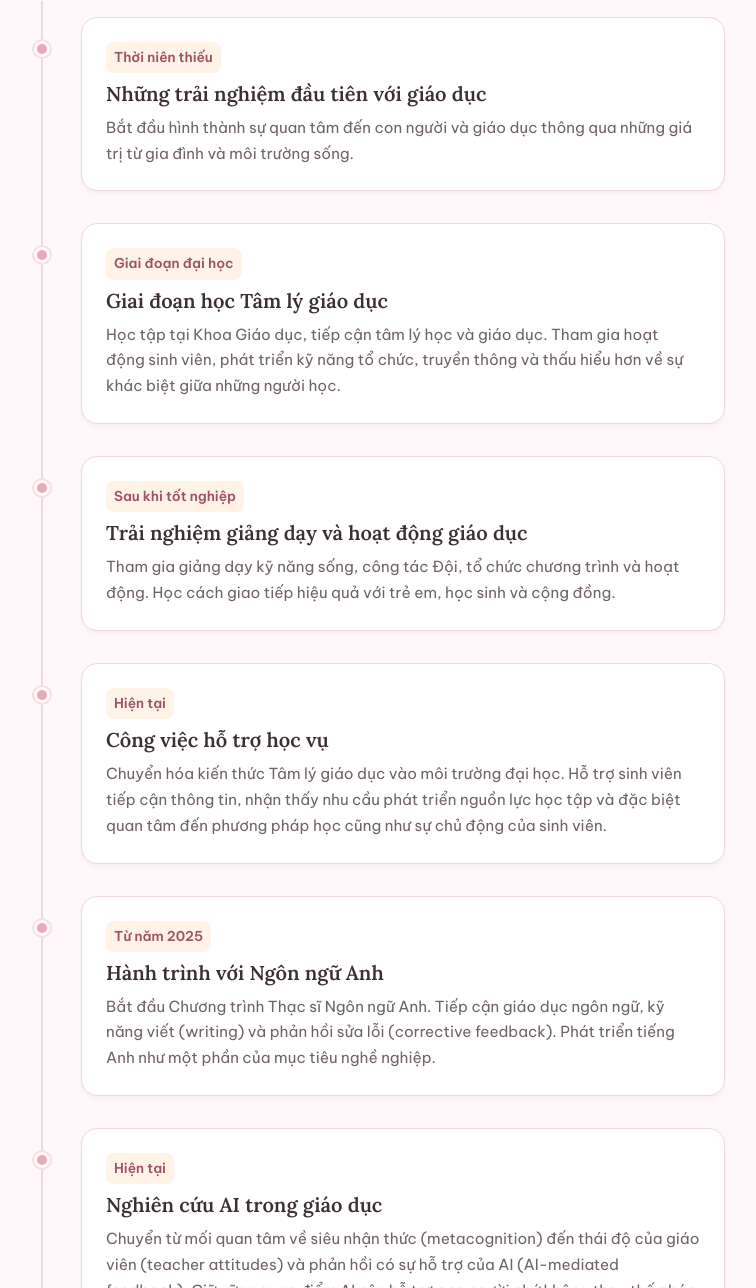
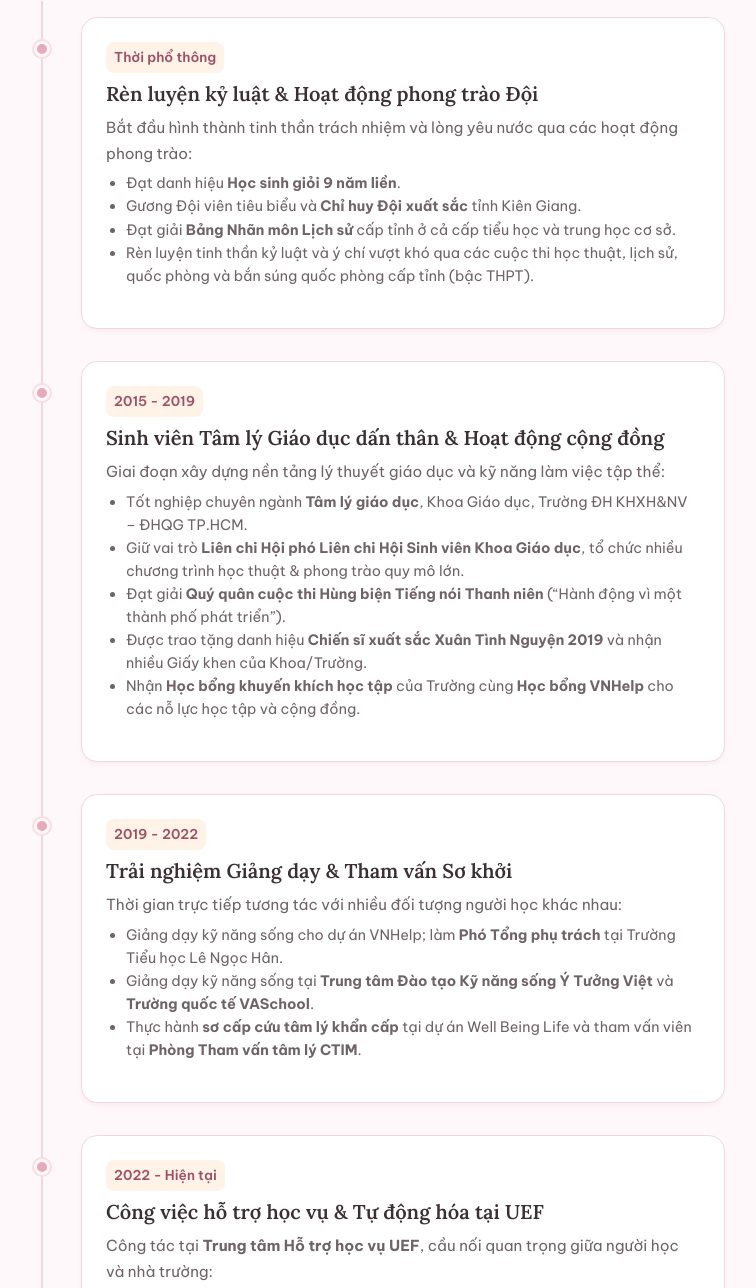
Before and after one commit to giakhiem689-afk/trinhgiakhiem, an Astro site: page / in a window 1280 px wide. Shown: the part 3117-4405 px from the top of the page, without its empty margins (269-1025 px from the left). Built offline with nearby package versions, Linux system fonts and the light colour scheme; Astro itself is replaced by a stand-in of ours.

Commit message:
feat: design detailed journey page from career profile

```diff
--- a/src/components/Timeline.astro
+++ b/src/components/Timeline.astro
@@ -8,7 +8,7 @@ import { timeline } from '../data/timeline';
       <div class="timeline-content card">
         <span class="timeline-year">{item.year}</span>
         <h3 class="timeline-title">{item.title}</h3>
-        <p class="timeline-desc">{item.description}</p>
+        <p class="timeline-desc" set:html={item.description}></p>
       </div>
     </div>
   ))}
--- a/src/data/timeline.ts
+++ b/src/data/timeline.ts
@@ -1,37 +1,66 @@
 export const timeline = [
   {
-    year: "Thời niên thiếu",
-    title: "Những trải nghiệm đầu tiên với giáo dục",
-    description: "Bắt đầu hình thành sự quan tâm đến con người và giáo dục thông qua những giá trị từ gia đình và môi trường sống."
+    year: "Thời phổ thông",
+    title: "Rèn luyện kỷ luật & Hoạt động phong trào Đội",
+    description: `Bắt đầu hình thành tinh thần trách nhiệm và lòng yêu nước qua các hoạt động phong trào:<br/>
+    <ul style="margin-top: 6px; padding-left: 20px; list-style-type: disc; font-size: 0.9em; line-height: 1.6;">
+      <li>Đạt danh hiệu <strong>Học sinh giỏi 9 năm liền</strong>.</li>
+      <li>Gương Đội viên tiêu biểu và <strong>Chỉ huy Đội xuất sắc</strong> tỉnh Kiên Giang.</li>
+      <li>Đạt giải <strong>Bảng Nhãn môn Lịch sử</strong> cấp tỉnh ở cả cấp tiểu học và trung học cơ sở.</li>
+      <li>Rèn luyện tinh thần kỷ luật và ý chí vượt khó qua các cuộc thi học thuật, lịch sử, quốc phòng và bắn súng quốc phòng cấp tỉnh (bậc THPT).</li>
+    </ul>`
   },
   {
-    year: "Giai đoạn đại học",
-    title: "Giai đoạn học Tâm lý giáo dục",
-    description: "Học tập tại Khoa Giáo dục, tiếp cận tâm lý học và giáo dục. Tham gia hoạt động sinh viên, phát triển kỹ năng tổ chức, truyền thông và thấu hiểu hơn về sự khác biệt giữa những người học."
+    year: "2015 - 2019",
+    title: "Sinh viên Tâm lý Giáo dục dấn thân & Hoạt động cộng đồng",
+    description: `Giai đoạn xây dựng nền tảng lý thuyết giáo dục và kỹ năng làm việc tập thể:<br/>
+    <ul style="margin-top: 6px; padding-left: 20px; list-style-type: disc; font-size: 0.9em; line-height: 1.6;">
+      <li>Tốt nghiệp chuyên ngành <strong>Tâm lý giáo dục</strong>, Khoa Giáo dục, Trường ĐH KHXH&NV – ĐHQG TP.HCM.</li>
+      <li>Giữ vai trò <strong>Liên chi Hội phó Liên chi Hội Sinh viên Khoa Giáo dục</strong>, tổ chức nhiều chương trình học thuật & phong trào quy mô lớn.</li>
+      <li>Đạt giải <strong>Quý quân cuộc thi Hùng biện Tiếng nói Thanh niên</strong> (“Hành động vì một thành phố phát triển”).</li>
+      <li>Được trao tặng danh hiệu <strong>Chiến sĩ xuất sắc Xuân Tình Nguyện 2019</strong> và nhận nhiều Giấy khen của Khoa/Trường.</li>
+      <li>Nhận <strong>Học bổng khuyến khích học tập</strong> của Trường cùng <strong>Học bổng VNHelp</strong> cho các nỗ lực học tập và cộng đồng.</li>
+    </ul>`
   },
   {
-    year: "Sau khi tốt nghiệp",
-    title: "Trải nghiệm giảng dạy và hoạt động giáo dục",
-    description: "Tham gia giảng dạy kỹ năng sống, công tác Đội, tổ chức chương trình và hoạt động. Học cách giao tiếp hiệu quả với trẻ em, học sinh và cộng đồng."
+    year: "2019 - 2022",
+    title: "Trải nghiệm Giảng dạy & Tham vấn Sơ khởi",
+    description: `Thời gian trực tiếp tương tác với nhiều đối tượng người học khác nhau:<br/>
+    <ul style="margin-top: 6px; padding-left: 20px; list-style-type: disc; font-size: 0.9em; line-height: 1.6;">
+      <li>Giảng dạy kỹ năng sống cho dự án VNHelp; làm <strong>Phó Tổng phụ trách</strong> tại Trường Tiểu học Lê Ngọc Hân.</li>
+      <li>Giảng dạy kỹ năng sống tại <strong>Trung tâm Đào tạo Kỹ năng sống Ý Tưởng Việt</strong> và <strong>Trường quốc tế VASchool</strong>.</li>
+      <li>Thực hành <strong>sơ cấp cứu tâm lý khẩn cấp</strong> tại dự án Well Being Life và tham vấn viên tại <strong>Phòng Tham vấn tâm lý CTIM</strong>.</li>
+    </ul>`
   },
   {
-    year: "Hiện tại",
-    title: "Công việc hỗ trợ học vụ",
-    description: "Chuyển hóa kiến thức Tâm lý giáo dục vào môi trường đại học. Hỗ trợ sinh viên tiếp cận thông tin, nhận thấy nhu cầu phát triển nguồn lực học tập và đặc biệt quan tâm đến phương pháp học cũng như sự chủ động của sinh viên."
+    year: "2022 - Hiện tại",
+    title: "Công việc hỗ trợ học vụ & Tự động hóa tại UEF",
+    description: `Công tác tại <strong>Trung tâm Hỗ trợ học vụ UEF</strong>, cầu nối quan trọng giữa người học và nhà trường:<br/>
+    <ul style="margin-top: 6px; padding-left: 20px; list-style-type: disc; font-size: 0.9em; line-height: 1.6;">
+      <li>Hỗ trợ trực tiếp sinh viên xử lý quy chế học vụ (đăng ký học phần, bảo lưu, chuyển ngành, tốt nghiệp...).</li>
+      <li>Phối hợp cùng Khoa và giảng viên xác minh tình trạng học tập, chuyên cần, sức khỏe và các khó khăn ảnh hưởng đến người học.</li>
+      <li><strong>Chuyển đổi số & Tự động hóa:</strong> Tự nghiên cứu và xây dựng quy trình số hỗ trợ online (Google Sheets, Google Apps Script, gửi mã OTP email, thiết lập dashboard báo cáo tự động) giúp tối ưu hiệu suất công việc.</li>
+      <li>Thiết kế poster, infographic truyền thông giúp thông tin học vụ trở nên sinh động, trực quan và dễ tiếp cận hơn với sinh viên.</li>
+    </ul>`
   },
   {
-    year: "Từ năm 2025",
-    title: "Hành trình với Ngôn ngữ Anh",
-    description: "Bắt đầu Chương trình Thạc sĩ Ngôn ngữ Anh. Tiếp cận giáo dục ngôn ngữ, kỹ năng viết (writing) và phản hồi sửa lỗi (corrective feedback). Phát triển tiếng Anh như một phần của mục tiêu nghề nghiệp."
+    year: "2025 - Hiện tại",
+    title: "Thạc sĩ Ngôn ngữ Anh & Phát triển năng lực Sư phạm",
+    description: `Mở rộng chuyên môn và chuẩn bị cho vai trò giảng dạy tiếng Anh chuyên nghiệp:<br/>
+    <ul style="margin-top: 6px; padding-left: 20px; list-style-type: disc; font-size: 0.9em; line-height: 1.6;">
+      <li>Theo học <strong>Chương trình Thạc sĩ Ngôn ngữ Anh</strong> tại Trường Đại học Kinh tế - Tài chính TP.HCM (UEF).</li>
+      <li>Hoàn thiện chương trình học <strong>Nghiệp vụ sư phạm cấp 2 và cấp 3</strong> để chuẩn bị đứng lớp thực tế.</li>
+      <li>Định hướng kết hợp mạnh mẽ: <strong>Tâm lý giáo dục + Ngôn ngữ Anh + Phương pháp giảng dạy + Công nghệ hỗ trợ học tập</strong> để tư vấn lộ trình học phù hợp nhất cho người học.</li>
+    </ul>`
   },
   {
-    year: "Hiện tại",
-    title: "Nghiên cứu AI trong giáo dục",
-    description: "Chuyển từ mối quan tâm về siêu nhận thức (metacognition) đến thái độ của giáo viên (teacher attitudes) và phản hồi có sự hỗ trợ của AI (AI-mediated feedback). Giữ vững quan điểm AI nên hỗ trợ con người chứ không thay thế phán đoán nghề nghiệp."
-  },
-  {
-    year: "Định hướng tương lai",
-    title: "Định hướng tiếp theo",
-    description: "Mục tiêu hoàn thành chương trình thạc sĩ, phát triển năng lực giảng dạy tiếng Anh và nghiên cứu về Tâm lý giáo dục & AI. Xây dựng các giải pháp hỗ trợ người học thực tiễn và chia sẻ kiến thức thông qua website."
+    year: "Kế hoạch 5 năm tới & Dài hạn",
+    title: "Trở thành Chuyên gia & Giảng viên Tâm lý Giáo dục hiện đại",
+    description: `Định hướng phát triển sự nghiệp dài hạn và bền vững:<br/>
+    <ul style="margin-top: 6px; padding-left: 20px; list-style-type: disc; font-size: 0.9em; line-height: 1.6;">
+      <li><strong>Ngắn hạn:</strong> Tích lũy kinh nghiệm giảng dạy thực tế tại các trung tâm ngoại ngữ, hoàn tất thi biên chế giáo dục trong vòng 1 năm tới.</li>
+      <li><strong>Trung hạn:</strong> Kết hợp đi dạy ở trung tâm và xây dựng thương hiệu cá nhân, hướng đến tự mở lớp học thêm độc lập.</li>
+      <li><strong>Dài hạn:</strong> Trở thành giảng viên cao cấp, chuyên gia sâu sắc trong ngành tâm lý giáo dục; nghiên cứu sâu về Metacognition (siêu nhận thức) và ứng dụng công nghệ/AI nâng cao trải nghiệm học tập của sinh viên.</li>
+    </ul>`
   }
 ];
```
Also changed, not shown: 1 other file.
